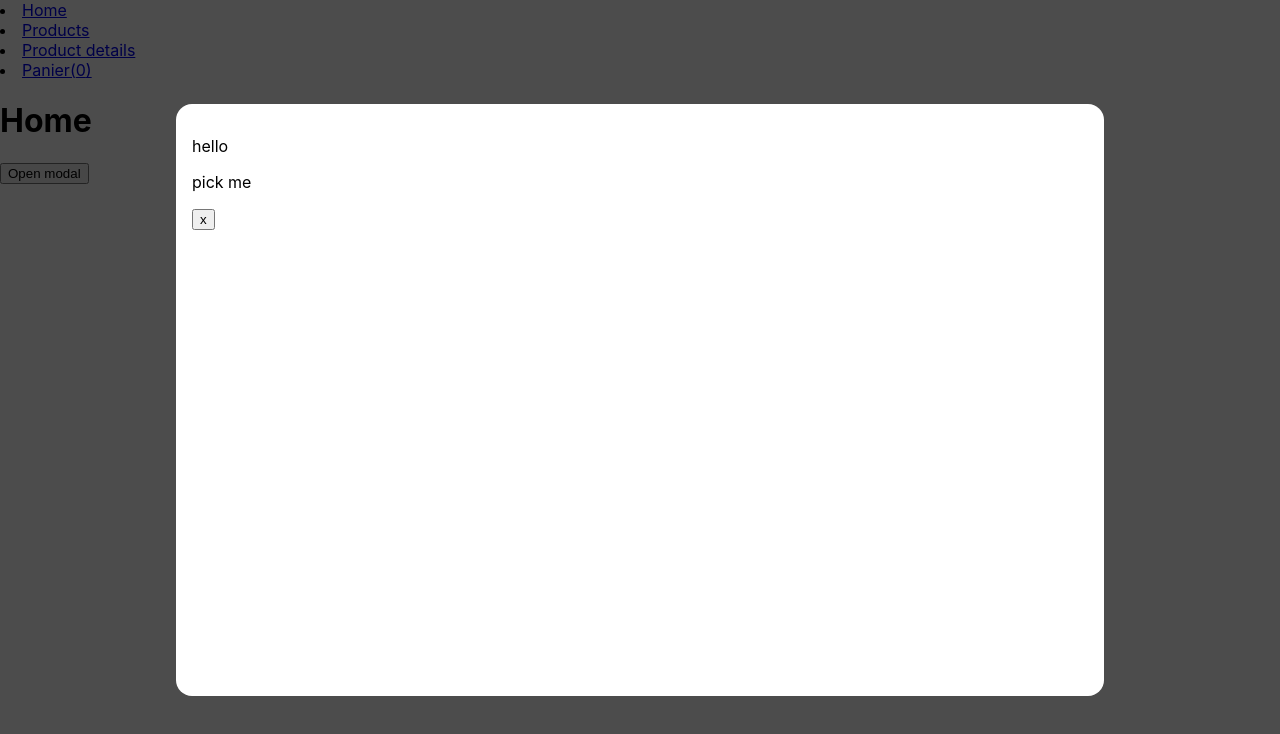
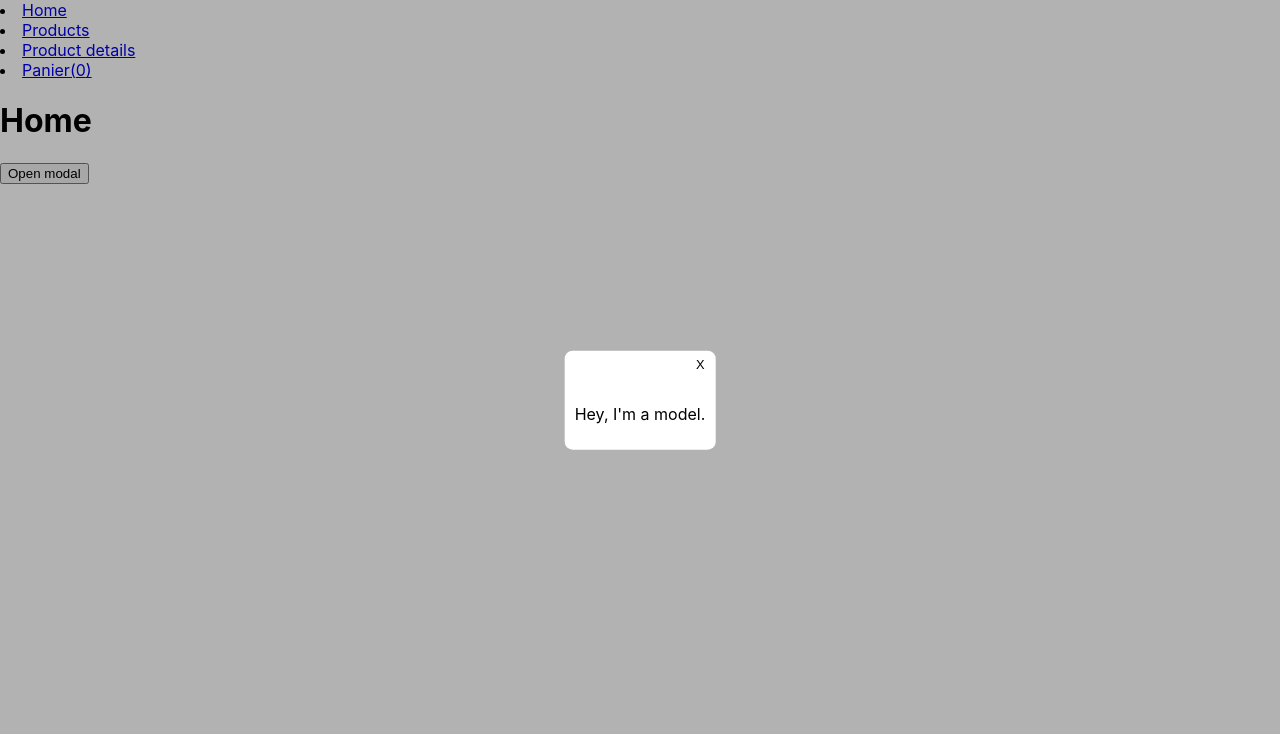
Before and after one commit to cpoiny/react-basket, a React (Create React App) app: page / in a window 1280 px wide. Both pictures are taken after a click on the button "Open modal". Shown: the top 734 px of the page. Built offline with nearby package versions, Linux system fonts and the light colour scheme.

Commit message:
exemple modal 2

```diff
--- a/package.json
+++ b/package.json
@@ -15,6 +15,7 @@
     "react-dom": "^18.2.0",
     "react-router-dom": "^6.14.2",
     "react-scripts": "5.0.1",
+    "styled-components": "^6.0.5",
     "typescript": "^4.9.5",
     "uuid": "^9.0.0",
     "web-vitals": "^2.1.4"
@@ -42,5 +43,8 @@
       "last 1 firefox version",
       "last 1 safari version"
     ]
+  },
+  "resolutions": {
+    "styled-components": "^5"
   }
 }
--- a/src/components/Modal/Modal.module.css
+++ /dev/null
@@ -1,21 +0,0 @@
-
-.modalOverlay {
-    z-index: 9999;
-    width: 100vw;
-    height: 100vh;
-    position: absolute;
-    top: 0;
-    background: rgba(0, 0, 0, 0.7);
-    display: flex;
-    justify-content: center;
-    align-items: center;
-  }
-
-  .modalBox {
-    display: block;
-    background: white;
-    width: 70%;
-    height: 70%;
-    padding: 1rem;
-    border-radius: 1rem;
-  }
--- a/src/components/Modal/Modal.tsx
+++ b/src/components/Modal/Modal.tsx
@@ -1,26 +1,70 @@
-import React, { ReactNode } from "react";
-import style from "./Modal.module.css"
+// import React, { ReactNode } from "react";
+// import style from "./Modal.module.css"
 
 
-interface ModalProps {
-  children?: ReactNode;
-  isOpen: boolean;
-  toggle: () => void;
+// interface ModalProps {
+//   children?: ReactNode;
+//   isOpen: boolean;
+//   toggle: () => void;
+// }
+
+// const Modal = (props: ModalProps) => {
+//     const { children, isOpen } = props;
+//   return (
+//     <>
+//     {isOpen && (
+//         <div className={style.modalOverlay} >
+//           <div  className={style.modalBox}>
+//             {children}
+//           </div>
+//         </div>
+//     )}
+//     </>
+//   );
+// }
+
+// export default Modal;
+
+import React, { FunctionComponent, useEffect } from 'react';
+import ReactDOM from 'react-dom';
+
+import {
+  Wrapper,
+  Header,
+  StyledModal,
+  HeaderText,
+  CloseButton,
+  Content,
+  Backdrop,
+} from './modal-style';
+
+export interface ModalProps {
+  isShown: boolean;
+  hide: () => void;
+  modalContent: JSX.Element;
+  headerText?: string;
 }
 
-const Modal = (props: ModalProps) => {
-    const { children, isOpen } = props;
-  return (
-    <>
-    {isOpen && (
-        <div className={style.modalOverlay} >
-          <div  className={style.modalBox}>
-            {children}
-          </div>
-        </div>
-    )}
-    </>
+export const Modal: FunctionComponent<ModalProps> = ({
+  isShown,
+  hide,
+  modalContent,
+  headerText,
+}) => {
+  const modal = (
+    <React.Fragment>
+      <Backdrop />
+      <Wrapper>
+        <StyledModal>
+          <Header>
+            <HeaderText>{headerText}</HeaderText>
+            <CloseButton onClick={hide}>X</CloseButton>
+          </Header>
+          <Content>{modalContent}</Content>
+        </StyledModal>
+      </Wrapper>
+    </React.Fragment>
   );
-}
 
-export default Modal;
+  return isShown ? ReactDOM.createPortal(modal, document.body) : null;
+};
--- /dev/null
+++ b/src/components/Modal/modal-style.tsx
@@ -0,0 +1,83 @@
+
+/* .modalOverlay {
+    z-index: 9999;
+    width: 100vw;
+    height: 100vh;
+    position: absolute;
+    top: 0;
+    background: rgba(0, 0, 0, 0.7);
+    display: flex;
+    justify-content: center;
+    align-items: center;
+  }
+
+  .modalBox {
+    display: block;
+    background: white;
+    width: 70%;
+    height: 70%;
+    padding: 1rem;
+    border-radius: 1rem;
+  }
+   */
+
+import styled from 'styled-components';
+
+export const Wrapper = styled.div`
+  position: fixed;
+  top: 50%;
+  left: 50%;
+  transform: translate(-50%, -50%);
+  z-index: 700;
+  width: inherit;
+  outline: 0;
+`;
+
+export const Backdrop = styled.div`
+  position: fixed;
+  width: 100%;
+  height: 100%;
+  top: 0;
+  left: 0;
+  background: rgba(0, 0, 0, 0.3);
+  z-index: 500;
+`;
+
+export const StyledModal = styled.div`
+  z-index: 100;
+  background: white;
+  position: relative;
+  margin: auto;
+  border-radius: 8px;
+`;
+
+export const Header = styled.div`
+  border-radius: 8px 8px 0 0;
+  display: flex;
+  justify-content: space-between;
+  padding: 0.3rem;
+`;
+
+export const HeaderText = styled.div`
+  color: #fff;
+  align-self: center;
+  color: lightgray;
+`;
+
+export const CloseButton = styled.button`
+  font-size: 0.8rem;
+  border: none;
+  border-radius: 3px;
+  margin-left: 0.5rem;
+  background: none;
+  :hover {
+    cursor: pointer;
+  }
+`;
+
+export const Content = styled.div`
+  padding: 10px;
+  max-height: 30rem;
+  overflow-x: hidden;
+  overflow-y: auto;
+`;
--- a/src/hooks/useModal.tsx
+++ b/src/hooks/useModal.tsx
@@ -1,7 +1,8 @@
 import { useState } from "react";
 
 const useModal = () => {
-  const [isOpen, setisOpen] = useState(false);
+//   const [isOpen, setisOpen] = useState(false);
+  const [isOpen, setisOpen] = useState<boolean>(false);
 
   const toggle = () => {
     setisOpen(!isOpen);
--- a/src/pages/HomePage.tsx
+++ b/src/pages/HomePage.tsx
@@ -1,18 +1,23 @@
-import Modal from "components/Modal/Modal";
+// import Modal from "components/Modal/Modal";
+import { Modal } from "components/Modal/Modal";
 import useModal from "hooks/useModal";
 
 const HomePage = () => {
 const {isOpen, toggle} = useModal();
 
+const content = <p>Hey, I'm a model.</p>;
+
     return(
         <main>
             <h1>Home</h1>
             <button onClick={toggle}>Open modal</button>
+      <Modal isShown={isOpen} hide={toggle} modalContent={content} />
+            {/* <button onClick={toggle}>Open modal</button>
             <Modal isOpen={isOpen} toggle={toggle}>
                 <p>hello</p>
                 <p>pick me</p>
                 <button>x</button>
-            </Modal>
+            </Modal> */}
         </main>
     )
 }
```
Also changed, not shown: 1 other file (tests, documents, lock files or other folders).
